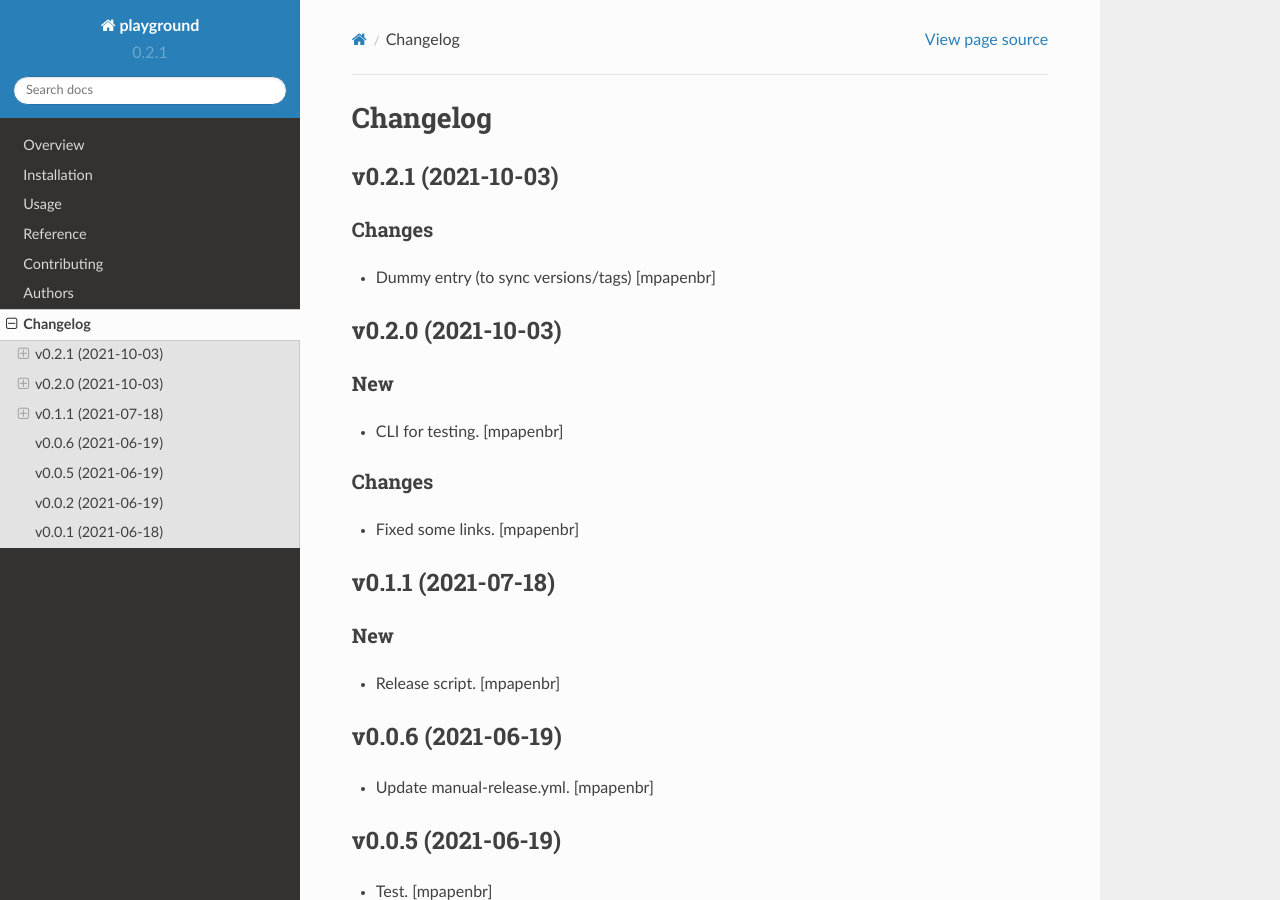
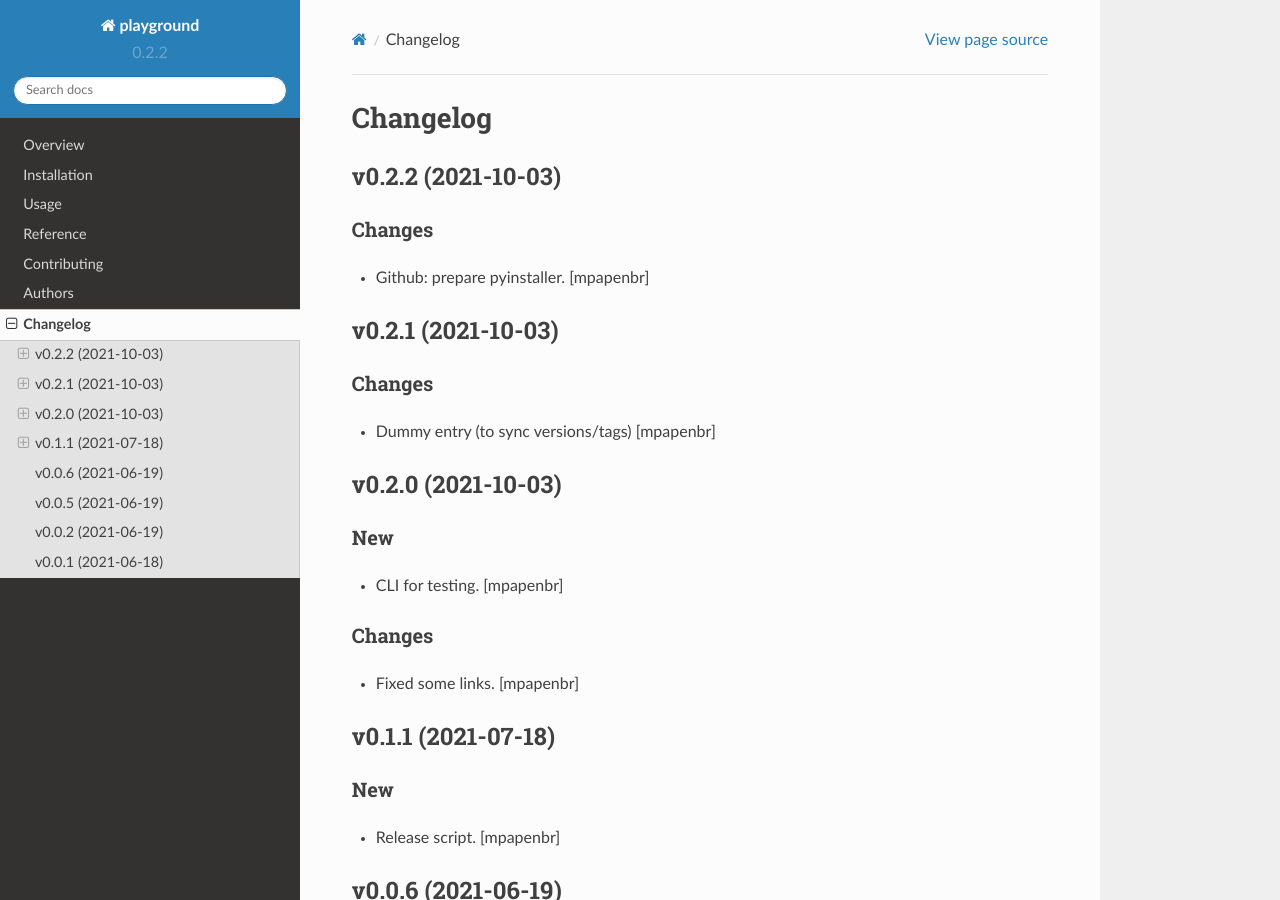
Before and after one commit to mpapenbr/playground-pyhton, a Sphinx documentation site: the page built from docs/changelog.rst, in a window 1280 px wide and 900 px high. Built offline with Sphinx 7.4.7 and the Read the Docs theme 2.0.0, drawn with Linux system fonts in a browser that asks for light colours.

Commit message:
Bump version: 0.2.1 → 0.2.2

```diff
--- a/CHANGELOG.rst
+++ b/CHANGELOG.rst
@@ -1,5 +1,13 @@
 Changelog
 =========
+
+
+v0.2.2 (2021-10-03)
+-------------------
+
+Changes
+~~~~~~~
+- Github: prepare pyinstaller. [mpapenbr]
 
 
 v0.2.1 (2021-10-03)
--- a/README.rst
+++ b/README.rst
@@ -40,9 +40,9 @@
     :alt: Supported implementations
     :target: https://pypi.org/project/playground
 
-.. |commits-since| image:: https://img.shields.io/github/commits-since/mpapenbr/playground-python/v0.2.1.svg
+.. |commits-since| image:: https://img.shields.io/github/commits-since/mpapenbr/playground-python/v0.2.2.svg
     :alt: Commits since latest release
-    :target: https://github.com/mpapenbr/playground-python/compare/v0.2.1...main
+    :target: https://github.com/mpapenbr/playground-python/compare/v0.2.2...main
 
 
 
--- a/docs/conf.py
+++ b/docs/conf.py
@@ -20,7 +20,7 @@
 year = '2021'
 author = 'Markus Papenbrock'
 copyright = '{0}, {1}'.format(year, author)
-version = release = '0.2.1'
+version = release = '0.2.2'
 
 pygments_style = 'trac'
 templates_path = ['.']
--- a/setup.py
+++ b/setup.py
@@ -23,7 +23,7 @@
 
 setup(
     name='playground',
-    version='0.2.1',
+    version='0.2.2',
     license='MIT',
     description='Playground for python stuff',
 
--- a/src/playground/__init__.py
+++ b/src/playground/__init__.py
@@ -1 +1 @@
-__version__ = '0.2.1'
+__version__ = '0.2.2'
```
Also changed, not shown: .bumpversion.cfg.
